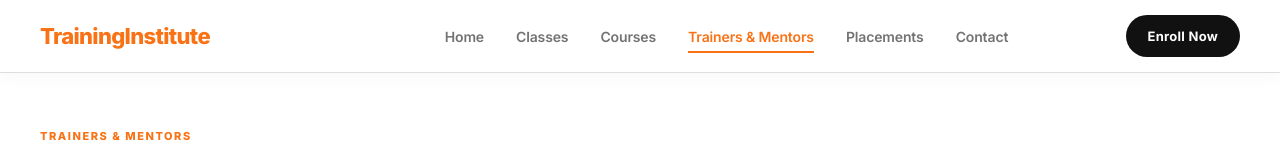
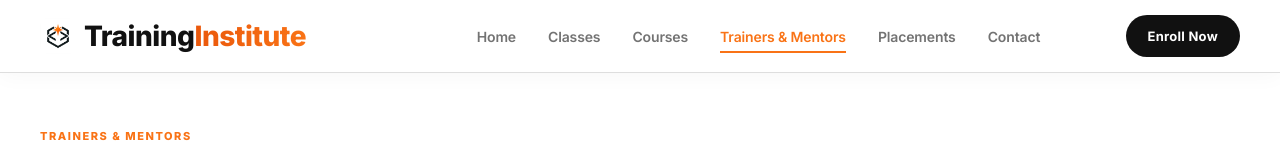
Before and after one commit to vinayaka2003/training-institute, a React (Vite) app: page /trainers in a window 1280 px wide. Shown: the top 160 px of the page. Built offline with nearby package versions, Linux system fonts and the light colour scheme.

Commit message:
Update header

```diff
--- a/src/components/Header.jsx
+++ b/src/components/Header.jsx
@@ -52,7 +52,8 @@ function Header() {
       <header className={`header ${isScrolled ? "scrolled" : ""}`}>
         <div className="header-container">
           <Link to="/" className="logo" onClick={closeMenu}>
-            <span>Training<span>Institute</span></span>
+            <img src="/brand-logo.jpg" alt="TrainingInstitute Logo" className="header-logo-icon" />
+            <span className="logo-text">Training<span className="logo-highlight">Institute</span></span>
           </Link>
 
           <div
--- a/src/styles/header.css
+++ b/src/styles/header.css
@@ -14,16 +14,11 @@
 .header-container {
   max-width: 1200px;
   margin: 0 auto;
-  padding: 24px;
+  padding: 20px 24px;
   display: flex;
   align-items: center;
   justify-content: space-between;
   gap: 30px;
-  transition: padding 0.3s ease;
-}
-
-.header.scrolled .header-container {
-  padding: 14px 24px;
 }
 
 .logo {
@@ -34,9 +29,23 @@
   white-space: nowrap;
   letter-spacing: -0.02em;
   transition: color 0.3s ease;
+  display: flex;
+  align-items: center;
+  gap: 10px;
 }
 
-.logo span {
+.header-logo-icon {
+  width: 36px;
+  height: 36px;
+  object-fit: contain;
+  border-radius: 8px;
+}
+
+.logo-text {
+  color: #111111;
+}
+
+.logo-highlight {
   color: #f97316;
 }
 
@@ -175,10 +184,6 @@
 ================================= */
 
 @media (max-width: 1050px) {
-  .header.scrolled .header-container {
-    padding: 12px 20px;
-  }
-
   .mobile-menu-overlay {
     position: fixed;
     top: 0;
```
